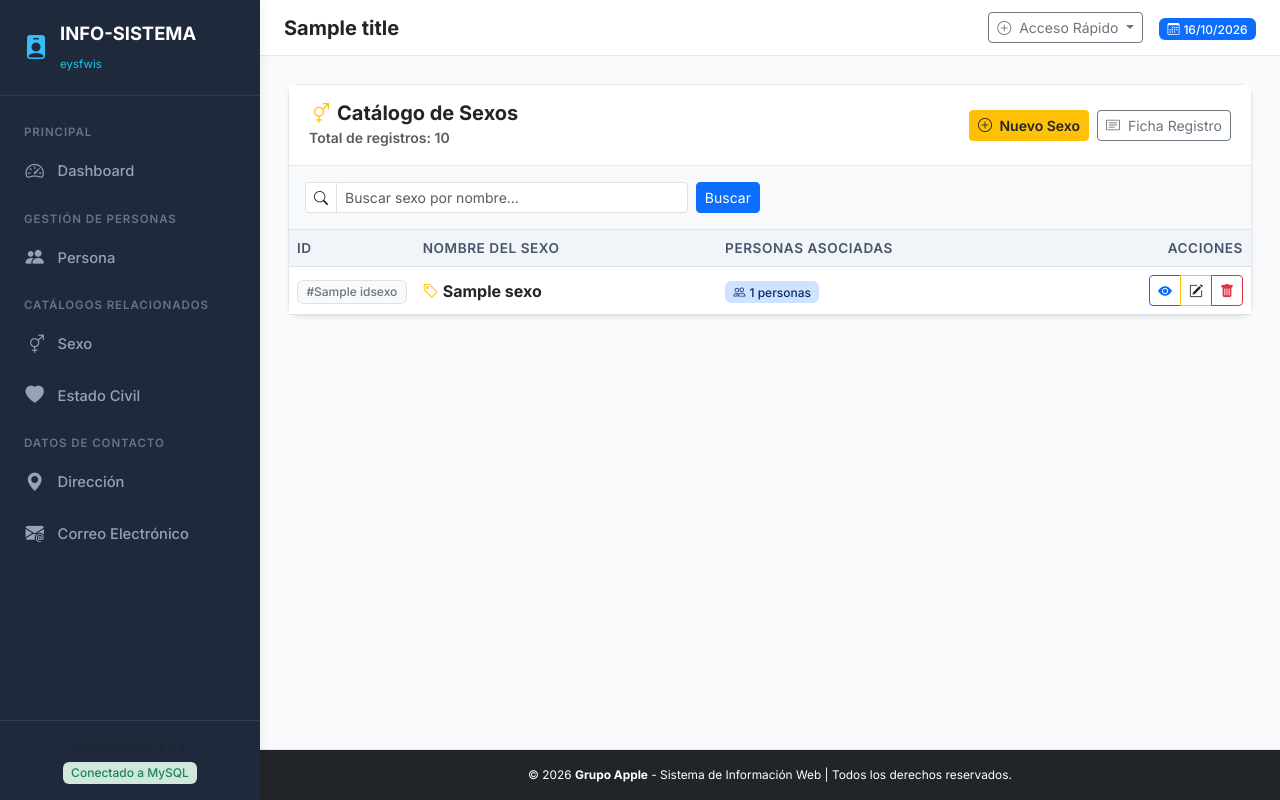
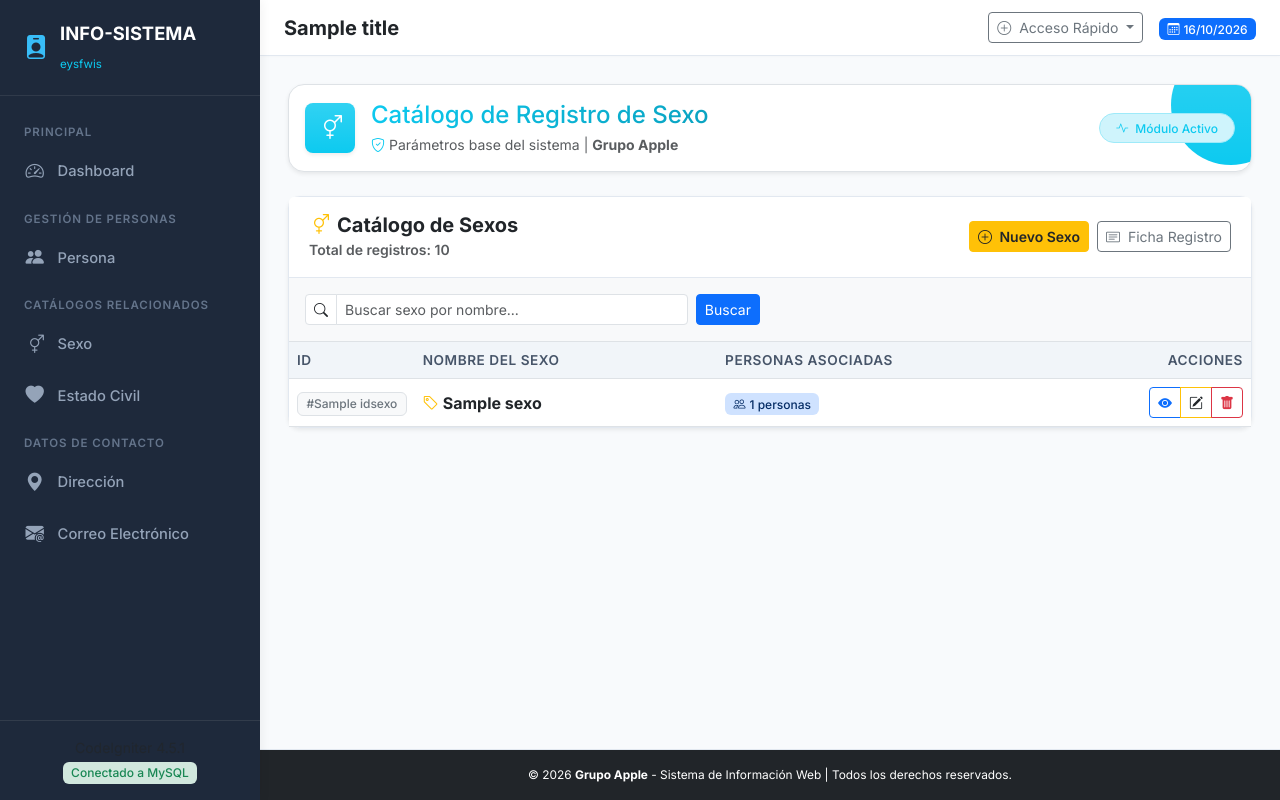
Before and after one commit to geraldmendezbonilla-wq/Grupo_Apple, a CodeIgniter 4 app: the page made by eysfwis-main/app/Views/sexo/sexo_list.php in a window 1280 px wide. Run offline with PHP 8.4 and a stand-in for CodeIgniter, Linux system fonts and the light colour scheme; the template is opened without the code that fills it: most values are stand-ins (such as "Sample title", 1, 10 or a date in 2020); data that the repository does not hold is empty; some libraries are stand-ins or nearby versions.

Commit message:
Commit 7: Disenio moderno y creativo de la cabecera del modulo de sexo

```diff
--- a/eysfwis-main/app/Views/sexo/sexo_list.php
+++ b/eysfwis-main/app/Views/sexo/sexo_list.php
@@ -2,6 +2,36 @@
 
 <?= $this->section('content') ?>
 
+<!-- Cabecera Moderna e Innovadora del Módulo -->
+<div class="p-3 mb-4 bg-white rounded-4 border shadow-sm position-relative overflow-hidden">
+    <div class="position-absolute top-0 end-0 bg-info bg-gradient opacity-10 rounded-circle" style="width: 120px; height: 120px; margin-right: -40px; margin-top: -40px;"></div>
+
+    <div class="d-flex align-items-center justify-content-between flex-wrap gap-3 position-relative z-1">
+        <div class="d-flex align-items-center gap-3">
+            <div class="p-3 bg-info bg-gradient text-white rounded-3 shadow-sm d-flex align-items-center justify-content-center" style="width: 50px; height: 50px;">
+                <i class="bi bi-gender-ambiguous fs-4"></i>
+            </div>
+            <div>
+                <h2 class="h4 fw-extrabold text-dark mb-1 d-flex align-items-center gap-2">
+                    <span style="background: linear-gradient(135deg, #0dcaf0 0%, #0aa2c0 100%); -webkit-background-clip: text; -webkit-text-fill-color: transparent;">
+                        Catálogo de Registro de Sexo
+                    </span>
+                </h2>
+                <p class="text-muted small mb-0 d-flex align-items-center gap-1">
+                    <i class="bi bi-shield-check text-info"></i> Parámetros base del sistema | <strong>Grupo Apple</strong>
+                </p>
+            </div>
+        </div>
+
+        <div class="d-flex align-items-center gap-2">
+            <span class="badge bg-info-subtle text-info border border-info-subtle px-3 py-2 rounded-pill shadow-xs">
+                <i class="bi bi-activity me-1"></i> Módulo Activo
+            </span>
+        </div>
+    </div>
+</div>
+
+<!-- Tarjeta de Contenido / Lista -->
 <div class="card shadow-sm">
     <div class="card-header d-flex flex-wrap justify-content-between align-items-center gap-2">
         <div>
```
